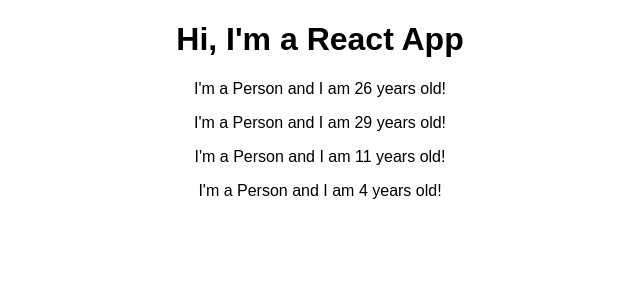
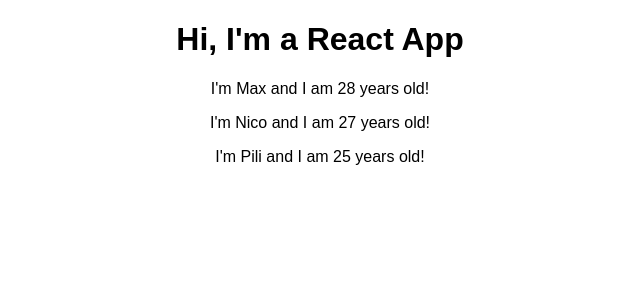
Before and after one commit to Pozas91/react-complete-guide, a React (Create React App) app: page / in a window 1280 px wide. Shown: the top 300 px of the page, without its empty margins (320-960 px from the left). Built offline with nearby package versions, Linux system fonts and the light colour scheme.

Commit message:
Working with Props

```diff
--- a/src/App.js
+++ b/src/App.js
@@ -7,10 +7,9 @@ class App extends Component {
         return (
             <div className="App">
                 <h1>Hi, I'm a React App</h1>
-                <Person/>
-                <Person/>
-                <Person/>
-                <Person/>
+                <Person name={"Max"} age={"28"}/>
+                <Person name={"Nico"} age={"27"}/>
+                <Person name={"Pili"} age={"25"}/>
             </div>
         );
     }
--- a/src/Person/Person.js
+++ b/src/Person/Person.js
@@ -1,7 +1,7 @@
 import React from 'react';
 
-const person = () => {
-    return <p>I'm a Person and I am {Math.floor(Math.random() * 30)} years old!</p>
+const person = (props) => {
+    return <p>I'm {props.name} and I am {props.age} years old!</p>
 };
 
 export default person;
```
